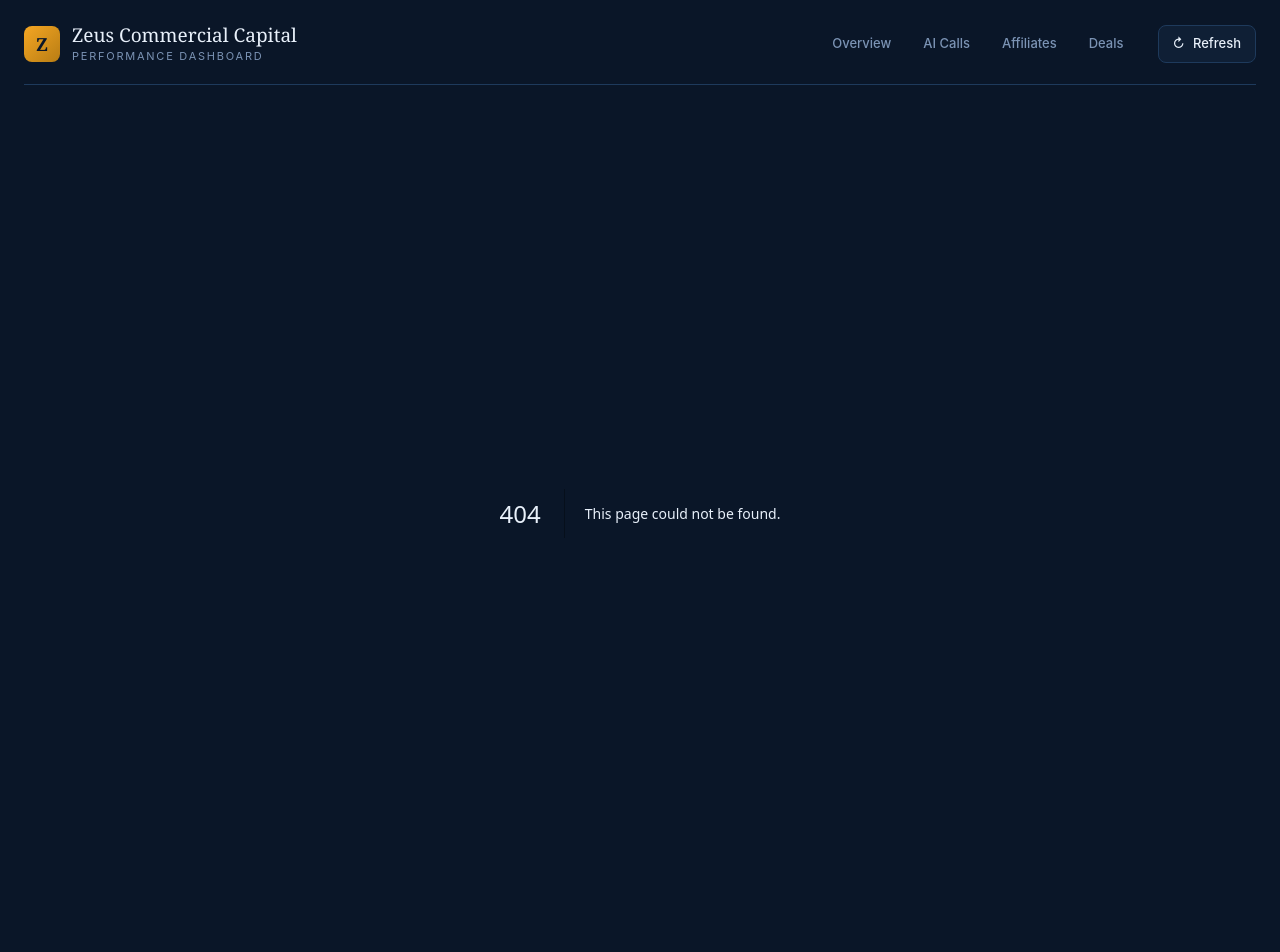
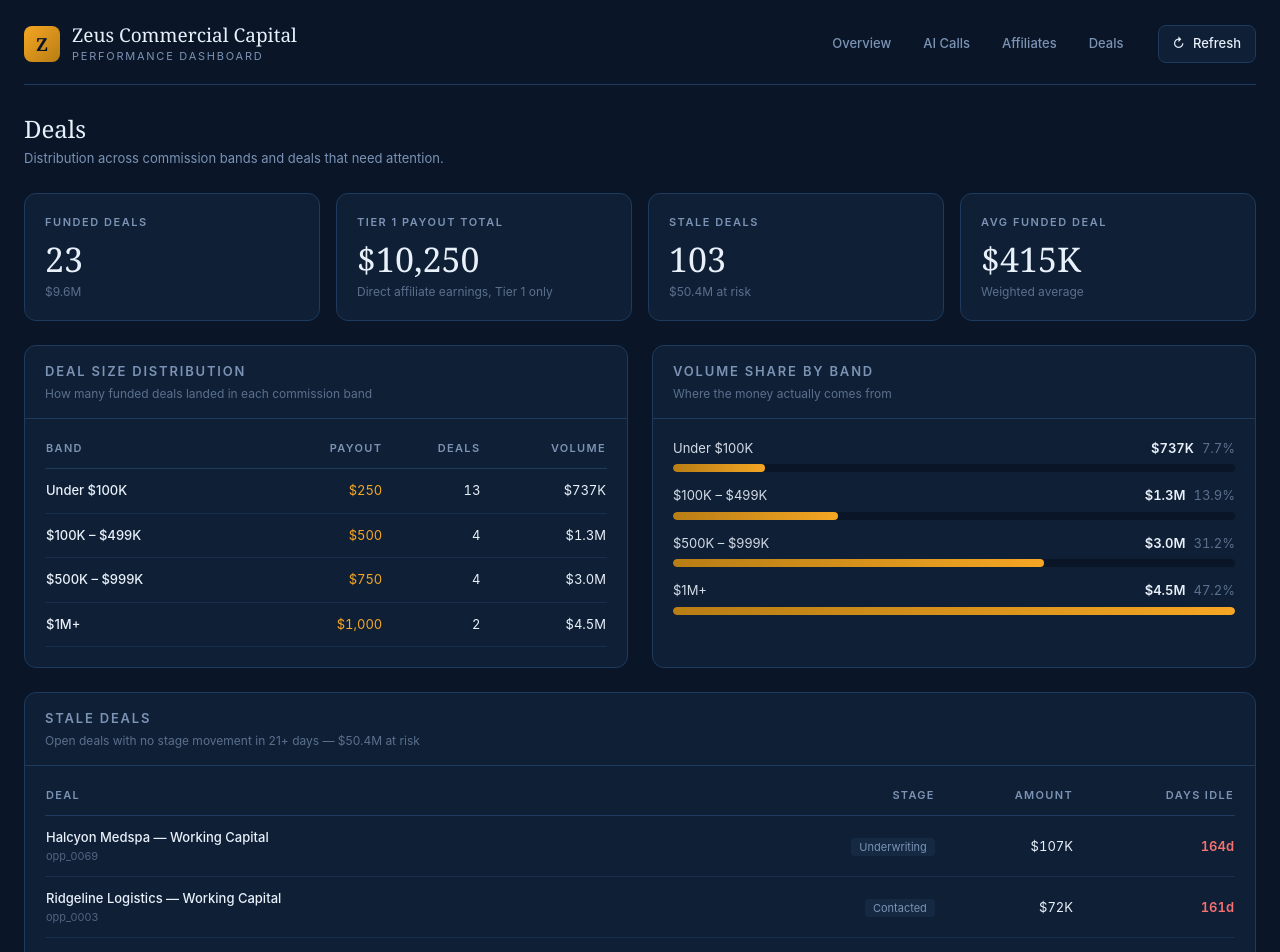
Before and after one commit to ZeusCommercial/Dashboard-, a Next.js app: page /deals in a window 1280 px wide. Before the commit this address had no page. Shown: the top 952 px of the page. Built offline with nearby package versions, Linux system fonts and the light colour scheme.

Commit message:
src/app/deals/page.tsx

```diff
--- /dev/null
+++ b/src/app/deals/page.tsx
@@ -0,0 +1,134 @@
+import { BarList, Card, KpiCard, Table, Td } from "@/components/ui";
+import {
+  compactMoney,
+  dealSizeDistribution,
+  loadDataset,
+  money,
+  pct,
+  staleDeals,
+} from "@/lib/metrics";
+
+export const dynamic = "force-dynamic";
+
+export default function DealsPage() {
+  const data = loadDataset();
+  const dist = dealSizeDistribution(data);
+  const stale = staleDeals(data, 21);
+
+  const totalFunded = dist.reduce((s, d) => s + d.count, 0);
+  const totalVolume = dist.reduce((s, d) => s + d.volume, 0);
+  const totalPayout = dist.reduce((s, d) => s + d.count * d.payout, 0);
+
+  const stalePipelineValue = stale.reduce((s, d) => s + d.amount, 0);
+
+  return (
+    <main className="space-y-6">
+      <div>
+        <h1 className="font-display text-2xl text-bright">Deals</h1>
+        <p className="mt-1 text-[13px] text-muted">
+          Distribution across commission bands and deals that need attention.
+        </p>
+      </div>
+
+      <div className="grid grid-cols-1 gap-4 sm:grid-cols-2 lg:grid-cols-4">
+        <KpiCard
+          label="Funded Deals"
+          value={`${totalFunded}`}
+          hint={compactMoney(totalVolume)}
+        />
+        <KpiCard
+          label="Tier 1 Payout Total"
+          value={money(totalPayout)}
+          hint="Direct affiliate earnings, Tier 1 only"
+        />
+        <KpiCard
+          label="Stale Deals"
+          value={`${stale.length}`}
+          hint={`${compactMoney(stalePipelineValue)} at risk`}
+        />
+        <KpiCard
+          label="Avg Funded Deal"
+          value={compactMoney(totalFunded ? totalVolume / totalFunded : 0)}
+          hint="Weighted average"
+        />
+      </div>
+
+      <div className="grid grid-cols-1 gap-6 lg:grid-cols-2">
+        <Card
+          title="Deal Size Distribution"
+          subtitle="How many funded deals landed in each commission band"
+        >
+          <Table head={["Band", "Payout", "Deals", "Volume"]}>
+            {dist.map((row) => (
+              <tr key={row.label} className="border-b border-hairline/60">
+                <Td align="left">
+                  <span className="font-medium text-bright">{row.label}</span>
+                </Td>
+                <Td>
+                  <span className="text-gold">{money(row.payout)}</span>
+                </Td>
+                <Td>{row.count}</Td>
+                <Td>{compactMoney(row.volume)}</Td>
+              </tr>
+            ))}
+          </Table>
+        </Card>
+
+        <Card
+          title="Volume Share by Band"
+          subtitle="Where the money actually comes from"
+        >
+          <BarList
+            rows={dist.map((d) => ({
+              label: d.label,
+              value: d.volume,
+              display: compactMoney(d.volume),
+              sub: totalVolume > 0 ? pct(d.volume / totalVolume) : "",
+            }))}
+          />
+        </Card>
+      </div>
+
+      <Card
+        title="Stale Deals"
+        subtitle={`Open deals with no stage movement in 21+ days${
+          stale.length ? ` — ${compactMoney(stalePipelineValue)} at risk` : ""
+        }`}
+      >
+        {stale.length === 0 ? (
+          <div className="py-10 text-center text-[13px] text-muted/70">
+            No stale deals. Pipeline is moving.
+          </div>
+        ) : (
+          <Table head={["Deal", "Stage", "Amount", "Days Idle"]}>
+            {stale.slice(0, 15).map((deal) => (
+              <tr key={deal.id} className="border-b border-hairline/60">
+                <Td align="left">
+                  <div className="font-medium text-bright">{deal.name}</div>
+                  <div className="text-[11px] text-muted/60">{deal.id}</div>
+                </Td>
+                <Td>
+                  <span className="rounded bg-raised px-2 py-0.5 text-[11px] text-muted">
+                    {deal.stage}
+                  </span>
+                </Td>
+                <Td>{compactMoney(deal.amount)}</Td>
+                <Td>
+                  <span
+                    className={
+                      deal.idleDays >= 45
+                        ? "font-semibold text-loss"
+                        : "text-bright"
+                    }
+                  >
+                    {deal.idleDays}d
+                  </span>
+                </Td>
+              </tr>
+            ))}
+          </Table>
+        )}
+      </Card>
+    </main>
+  );
+}
```
